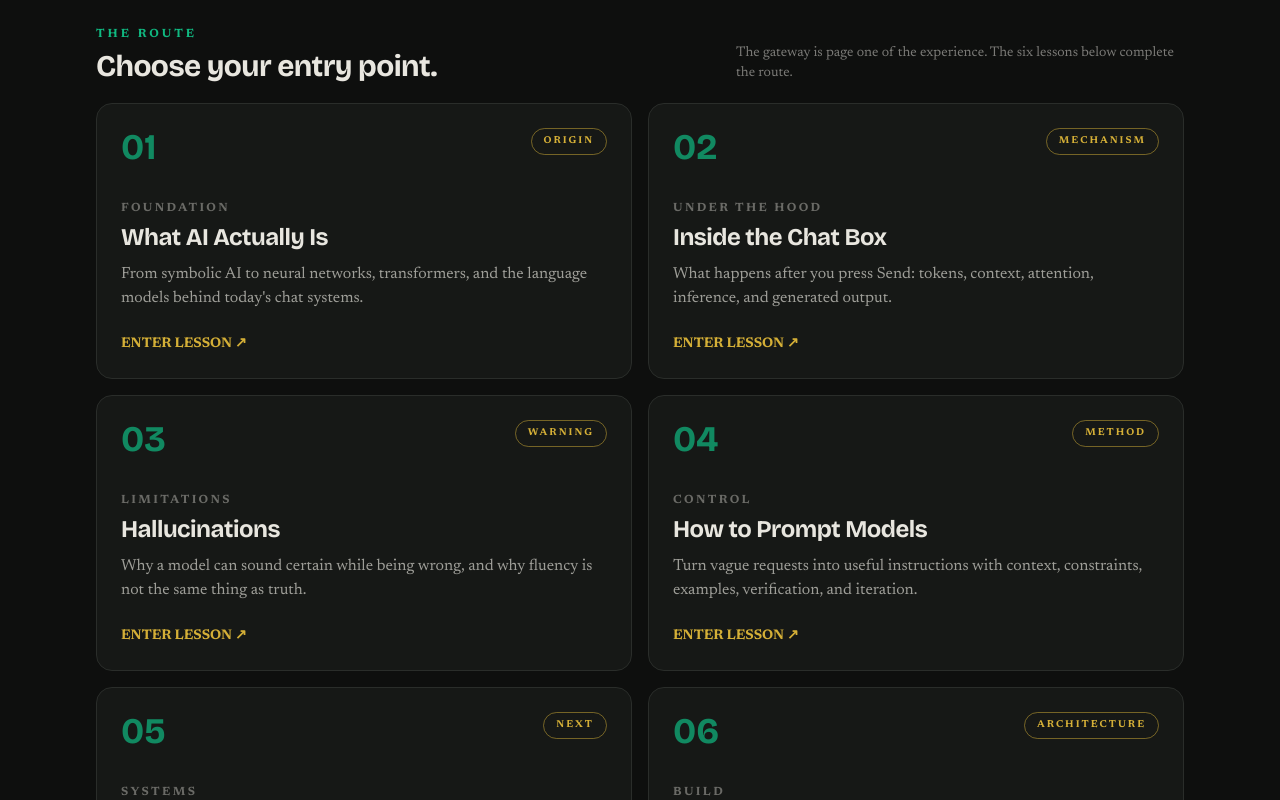
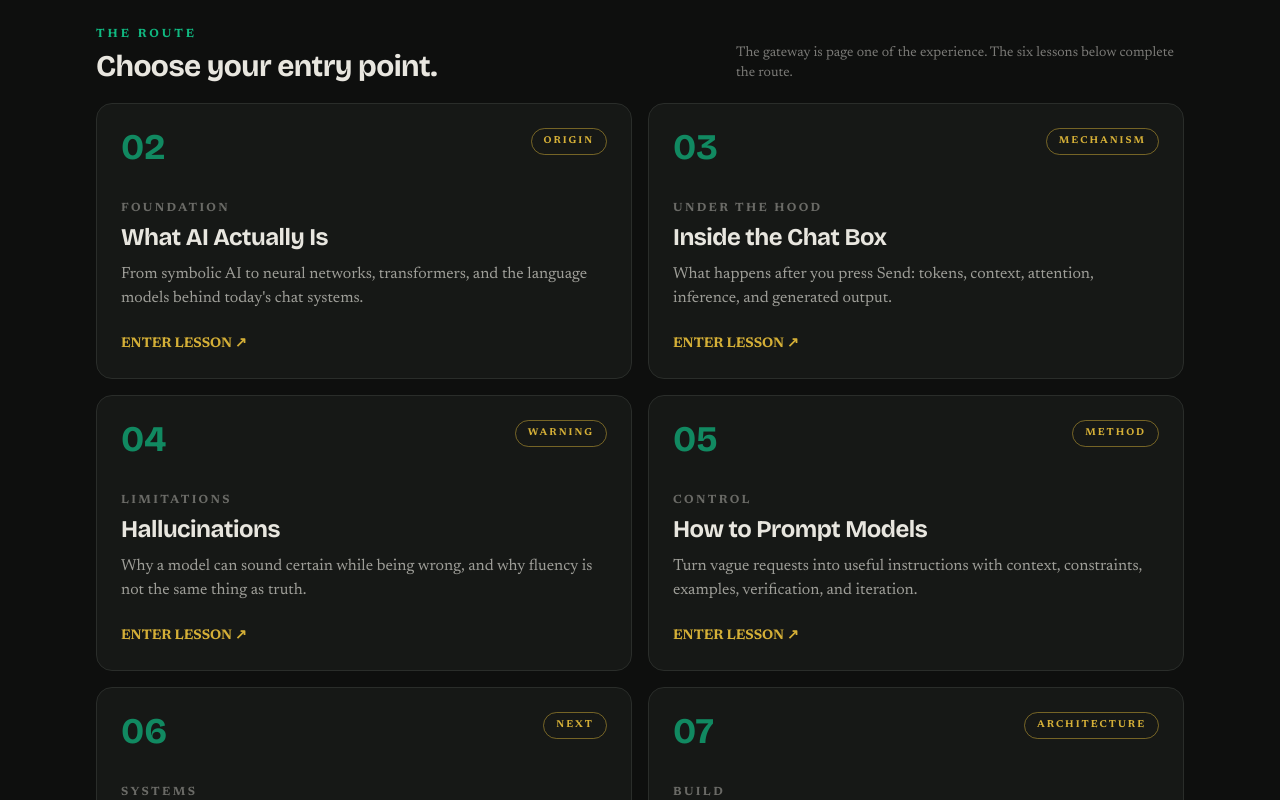
Before and after one commit to Damiedaiz/daizlabratz, a Next.js app: page /learn/ai in a window 1280 px wide. Shown: the part 780-1580 px from the top of the page. Built offline with nearby package versions, Linux system fonts and the light colour scheme.

Commit message:
Number AI Academy gateway route

```diff
--- a/components/AiAcademy.tsx
+++ b/components/AiAcademy.tsx
@@ -37,11 +37,13 @@ export function AiShell({ children }: { children: ReactNode }) {
   );
 }
 
-export function LessonCard({ lesson }: { lesson: Lesson }) {
+export function LessonCard({ lesson, index }: { lesson: Lesson; index?: number }) {
+  const displayNumber = index === undefined ? lesson.number : String(index + 2).padStart(2, "0");
+
   return (
     <Link href={lesson.href} className="group block rounded-2xl border border-line bg-panel p-6 transition hover:-translate-y-1 hover:border-emerald/60">
       <div className="flex items-start justify-between gap-4">
-        <span className="font-display text-4xl font-bold text-emerald/70">{lesson.number}</span>
+        <span className="font-display text-4xl font-bold text-emerald/70">{displayNumber}</span>
         <span className="rounded-full border border-gold/50 px-3 py-1 text-[10px] font-bold tracking-[0.2em] text-gold">{lesson.tag}</span>
       </div>
       <p className="mt-8 text-xs font-bold tracking-[0.2em] text-ink/40">{lesson.eyebrow}</p>
```
